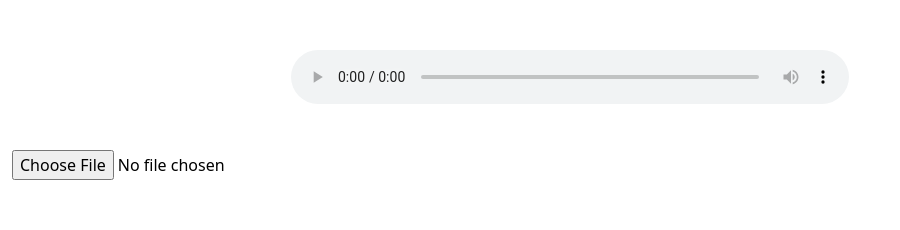
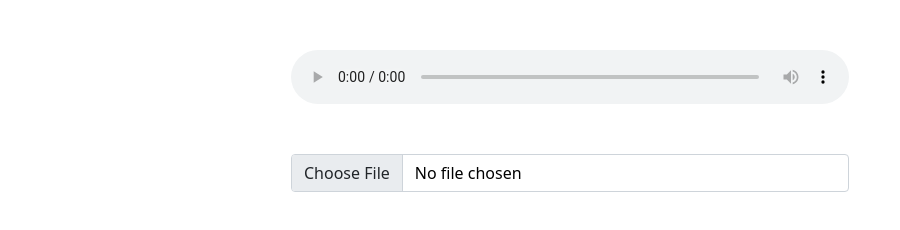
Before and after one commit to jstcandid/Player-, a plain HTML site: page index.html in a window 1280 px wide. Shown: the whole page, without its empty margins (0-900 px from the left). Drawn offline with nearby package versions, Linux system fonts and the light colour scheme.

Commit message:
Basic styles change for it to look okay

```diff
--- a/html/index.html
+++ b/index.html
@@ -15,10 +15,26 @@
   </head>
   <body>
     <div class="container">
-      <!-- <button id="button">Choose file</button> -->
       <canvas id="canvas"></canvas>
-      <audio id="audio" controls></audio>
-      <input type="file" id="audiofile" accept="audio/*" />
+      <div class="wrapper">
+        <!-- <button id="button">Choose file</button> -->
+
+        <audio id="audio" controls></audio>
+
+        <input
+          class="form-control"
+          type="file"
+          id="audiofile"
+          accept="audio/*"
+        />
+
+        <!-- <input
+            class="btn btn-success"
+            type="file"
+            id="audiofile"
+            accept="audio/*"
+          /> -->
+
     </div>
   </body>
   <script src="../scripts/app.js"></script>
--- a/scripts/app.js
+++ b/scripts/app.js
@@ -6,10 +6,11 @@ const canvas = document.querySelector('#canvas'),
 let source, analyser;
 
 canvas.width = window.innerWidth;
-canvas.heigth = window.innerHeight;
+canvas.height = window.innerHeight;
 
 audiofile.addEventListener('change', function () {
   const files = this.files;
+
   const audio = document.querySelector('#audio');
   audio.src = URL.createObjectURL(files[0]);
   const audioContext = new AudioContext();
@@ -23,19 +24,19 @@ audiofile.addEventListener('change', function () {
   analyser.fftSize = 64;
   const bufferLength = analyser.frequencyBinCount;
   let dataArray = new Uint8Array(bufferLength);
-
   const barWidth = canvas.width / bufferLength;
   let barHeight;
   let x;
+
   function animate() {
     x = 0;
-    context.clearRect(0, 0, canvas.width, canvas.heigth);
+    context.clearRect(0, 0, canvas.width, canvas.height);
+
     analyser.getByteFrequencyData(dataArray);
     for (let i = 0; i < bufferLength; i++) {
       barHeight = dataArray[i] * 2;
-      context.fillStyle = 'black';
-      console.log(canvas.heigth - barHeight);
-      context.fillRect(x, canvas.heigth - barHeight, barWidth, barHeight);
+      context.fillStyle = 'navy';
+      context.fillRect(x, canvas.height - barHeight, barWidth, barHeight);
       x += barWidth;
     }
     requestAnimationFrame(animate);
--- a/styles/style.css
+++ b/styles/style.css
@@ -7,26 +7,29 @@
 }
 
 .wrapper {
+  position: relative;
+  margin-top: 5rem;
   width: 50%;
+  margin: auto;
+  z-index: 100;
 }
 
 #canvas {
   position: absolute;
-  top: 0;
-  left: 0;
-  width: 100%;
-  height: 100%;
+  bottom: 1rem;
 }
 
 #audio {
-  width: 50%;
+  width: 100%;
   margin: 50px auto;
   display: block;
 }
 
 #audiofile {
-  position: absolute;
   top: 150px;
   color: black;
-  z-index: 100;
 }
+
+input {
+  width: 100%;
+}
```
